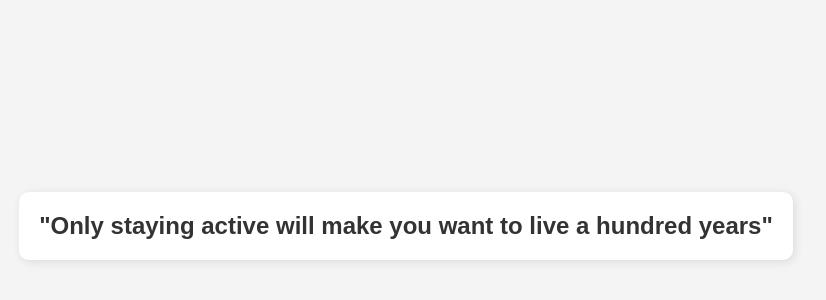
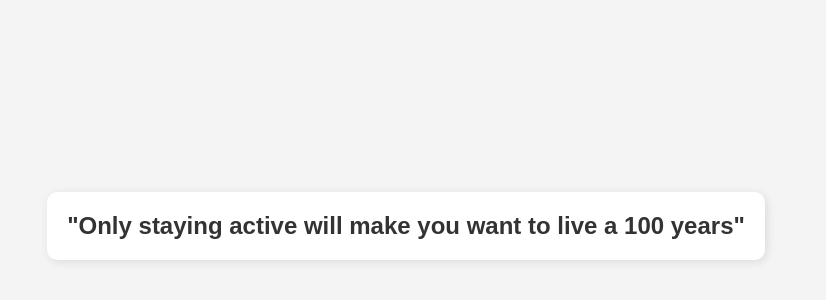
Before and after one commit to Dayanithi030208/Gitdemo, a plain HTML site: page index.html in a window 1280 px wide. Shown: the part 174-474 px from the top of the page, without its empty margins (234-1060 px from the left). Drawn offline with Linux system fonts and the light colour scheme.

Commit message:
string is changed in to number

```diff
--- a/index.html
+++ b/index.html
@@ -8,7 +8,7 @@
 </head>
 <body>
     <div class="message">
-        "Only staying active will make you want to live a hundred years"
+        "Only staying active will make you want to live a 100 years"
     </div>
 </body>
 </html>
```
